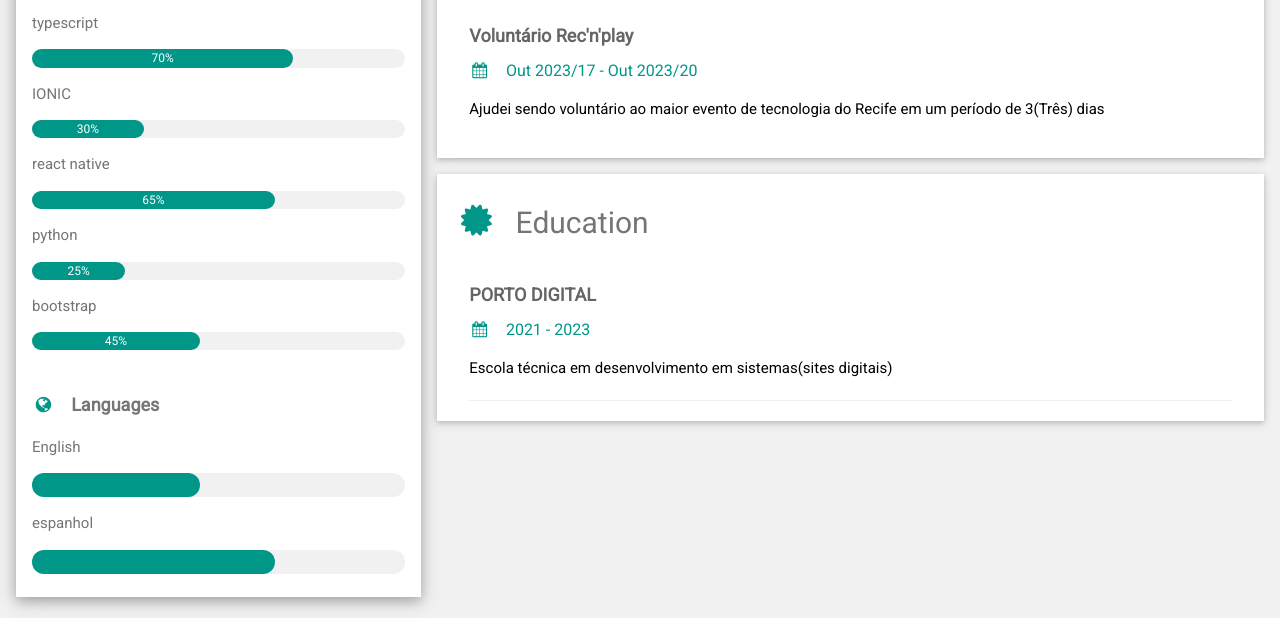
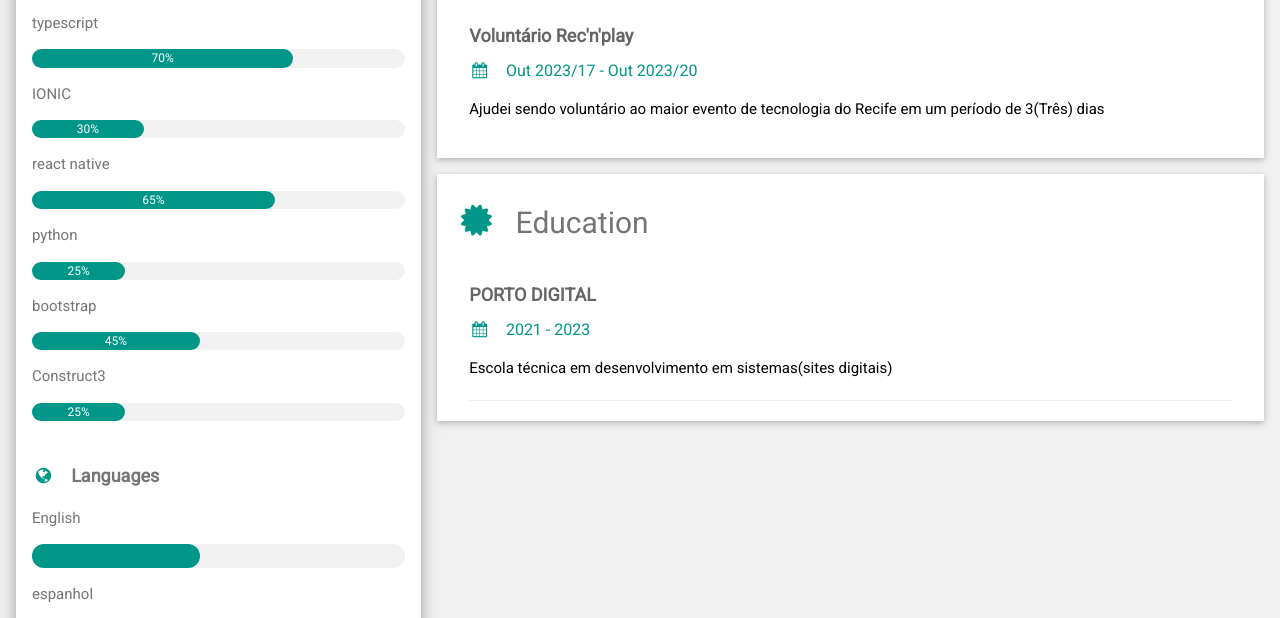
Before and after one commit to Vini5610/Curriculo-att, a plain HTML site: page index.html in a window 1280 px wide. Shown: the part 615-1233 px from the top of the page. Drawn offline with nearby package versions, Linux system fonts and the light colour scheme.

Commit message:
Update index.html

```diff
--- a/index.html
+++ b/index.html
@@ -66,6 +66,10 @@ html,body,h1,h2,h3,h4,h5,h6 {font-family: "Roboto", sans-serif}
           <p>bootstrap</p>
           <div class="w3-light-grey w3-round-xlarge w3-small">
             <div class="w3-container w3-center w3-round-xlarge w3-teal" style="width:45%">45%</div>
+          </div>
+            <p>Construct3</p>
+          <div class="w3-light-grey w3-round-xlarge w3-small">
+            <div class="w3-container w3-center w3-round-xlarge w3-teal" style="width:25%">25%</div>
           </div>
 
           <br>
```
